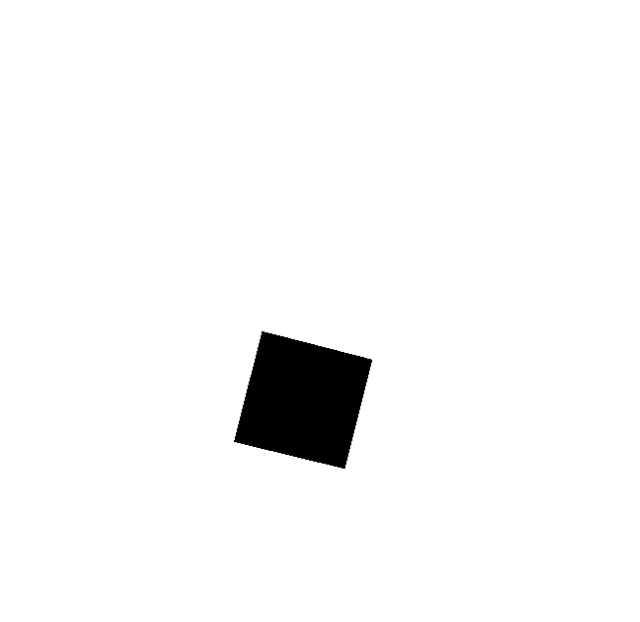
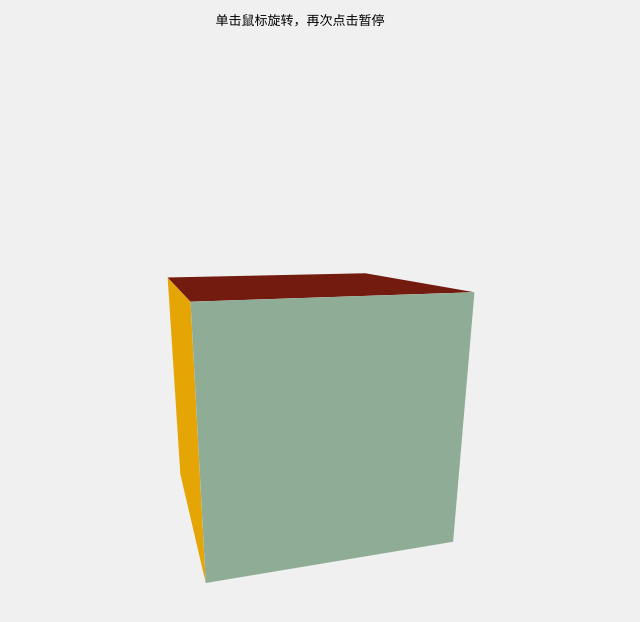
Before and after one commit to cloudmonkeypeng/threejs_demo, a plain HTML site: page demo/dice.html in a window 1280 px wide. Shown: the whole page, without its empty margins (340-980 px from the left). Drawn offline with Linux system fonts and the light colour scheme.

Commit message:
Completed the easy function for dice.
Dice can rotation now.

```diff
--- a/demo/dice.html
+++ b/demo/dice.html
@@ -1,36 +1,126 @@
-<html>
+<!DOCTYPE html>
+<html lang="en">
 	<head>
-		<title>Three.js最简单的尝试</title>
-		<style>canvas { width: 100%; height: 100% }</style>
+		<title>three.js canvas - geometry - cube</title>
+		<meta charset="utf-8">
+		<meta name="viewport" content="width=device-width, user-scalable=no, minimum-scale=1.0, maximum-scale=1.0">
+		<style>
+			body {
+				font-family: Monospace;
+				background-color: #f0f0f0;
+				margin: 0px;
+				overflow: hidden;
+			}
+		</style>
 	</head>
 	<body>
+
 		<script src="../js/three.min.js"></script>
+
 		<script>
-			var scene = new THREE.Scene();
-			var camera = new THREE.PerspectiveCamera(75, window.innerWidth/window.innerHeight, 0.1, 1000);
 
-			var renderer = new THREE.WebGLRenderer();
-			renderer.setSize(window.innerWidth, window.innerHeight);
-			document.body.appendChild(renderer.domElement);
+			var container, stats;
 
-			var geometry = new THREE.CubeGeometry(1,1,1);
-			var material = new THREE.MeshBasicMaterial({color: 0x000000});
-			var cube = new THREE.Mesh(geometry, material);
-			scene.add(cube);
+			var camera, scene, renderer;
 
-			camera.position.z = 5;
+			var cube, plane;
 
-			var render = function () {
-				requestAnimationFrame(render);
+			var targetRotation = 0;
+			var targetRotationOnMouseDown = 0;
 
-				cube.rotation.x += 0.1;
-				cube.rotation.y += 0.1;
-				cube.rotation.z += 0.1;
+			var mouseX = 0;
+			var mouseXOnMouseDown = 0;
 
-				renderer.render(scene, camera);
-			};
+			var windowHalfX = window.innerWidth / 2;
+			var windowHalfY = window.innerHeight / 2;
 
-			render();
+			init();
+			animate();
+
+			var control = 0;
+
+			function init() {
+
+				container = document.createElement( 'div' );
+				document.body.appendChild( container );
+
+
+				var info = document.createElement( 'div' );
+				info.style.position = 'absolute';
+				info.style.top = '10px';
+				info.style.width = '100%';
+				info.style.textAlign = 'center';
+				info.innerHTML = '单击鼠标旋转，再次点击暂停';
+				container.appendChild( info );
+
+				camera = new THREE.PerspectiveCamera( 70, window.innerWidth / window.innerHeight, 1, 1000 );
+				camera.position.y = 150;
+				camera.position.z = 500;
+
+
+
+				scene = new THREE.Scene();
+
+				// Cube
+
+				var geometry = new THREE.CubeGeometry( 200, 200, 200 );
+
+				for ( var i = 0; i < geometry.faces.length; i ++ ) {
+
+					geometry.faces[ i ].color.setHex( Math.random() * 0xffffff );
+
+				}
+
+				var material = new THREE.MeshBasicMaterial( { vertexColors: THREE.FaceColors } );
+
+				cube = new THREE.Mesh( geometry, material );
+				cube.position.y = 150;
+
+				cube.rotation.x = 5;
+				cube.rotation.z = 5;
+				scene.add( cube );
+
+				renderer = new THREE.CanvasRenderer();
+				renderer.setSize( window.innerWidth, window.innerHeight );
+
+				container.appendChild( renderer.domElement );
+
+				document.addEventListener( 'mousedown', onDocumentMouseDown, false );
+
+			 }
+
+			function animate() {
+
+				requestAnimationFrame( animate );
+
+				render();
+
+			}
+
+			function render() {
+
+				if (control==1) {
+					cube.rotation.x += THREE.Math.randFloat(-1,1);
+					cube.rotation.y += THREE.Math.randFloat(-1,1);
+					cube.rotation.z += THREE.Math.randFloat(-1,1);
+				}
+				renderer.render( scene, camera );
+			}
+
+			function onDocumentMouseDown( event ) {
+
+				if (control==1) {
+					control = 0;
+					cube.rotation.x = THREE.Math.randFloat(-100,100);
+					cube.rotation.y = THREE.Math.randFloat(-100,100);
+					cube.rotation.z = THREE.Math.randFloat(-100,100);
+				}else{
+					control = 1;
+				}
+
+			}
+
 		</script>
+
 	</body>
 </html>
```
